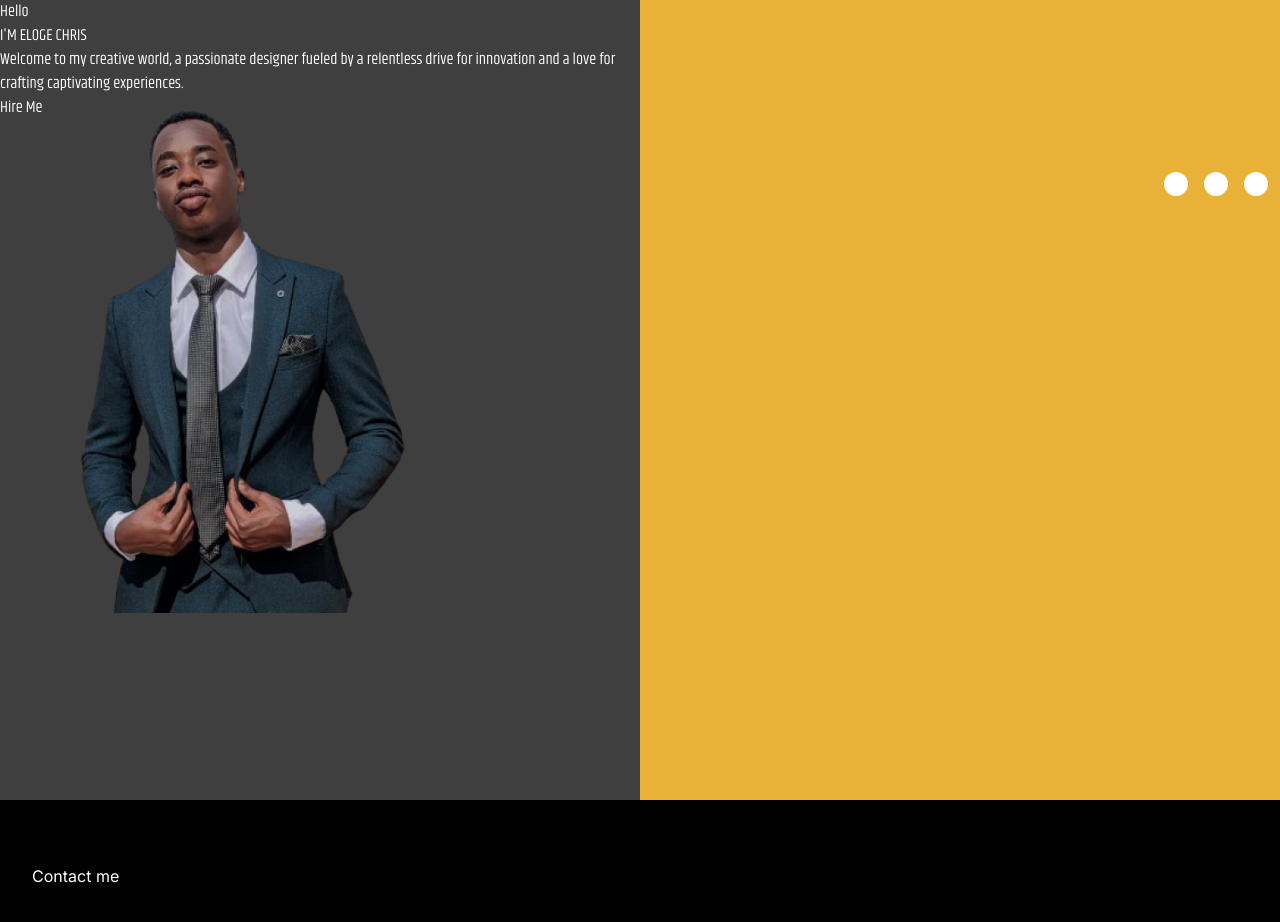
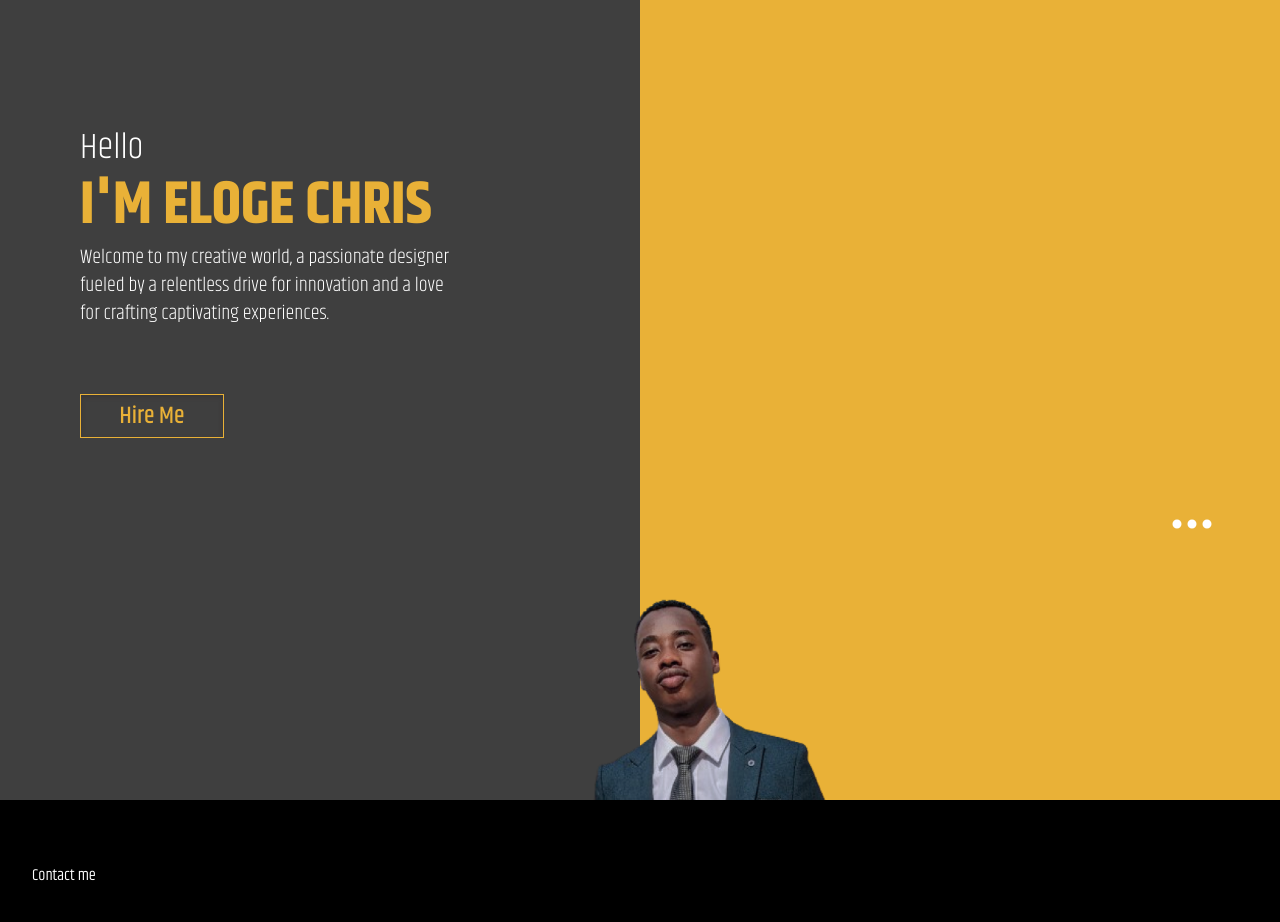
Before and after one commit to 0122345/Eloge_repo, a Next.js app in the folder eloge-portfolio/: page / in a window 1280 px wide. Shown: the top 922 px of the page. Built offline with nearby package versions, Linux system fonts and the light colour scheme.

Commit message:
half homepage

```diff
--- a/eloge-portfolio/app/components/Footer.js
+++ b/eloge-portfolio/app/components/Footer.js
@@ -2,7 +2,7 @@ import React from 'react'
 
 const Footer = () => {
   return (
-    <div className='w-full min-h-screen text-white bg-black px-8 md:px16 py-16'>
+    <div className='w-full min-h-screen text-white bg-black px-8 md:px16 py-16 font-khand'>
         <h1>Contact me</h1>
     </div>
   )
--- a/eloge-portfolio/app/home/page.js
+++ b/eloge-portfolio/app/home/page.js
@@ -1,17 +1,18 @@
 import { BsThreeDots } from "react-icons/bs";
+
 function HomePage() {
   return (
     <main className={khand.className}>
-      <div className="bg-gradient-to-r from-home-gray from-50% to-home-yellow to-50% w-dvw h-dvh">
+      <div className="bg-gradient-to-r from-home-gray from-50% to-home-yellow to-50% w-dvw h-dvh overflow-hidden">
         <div id="left" className="flex flex-col text-white justify-start w-[50%]">
-          <span className="">
-            <p className="">
+          <span className="w-[60%] h-[65%] mx-20 space-y-2 my-32">
+            <p className="text-4xl font-light">
                Hello
             </p>
-            <p className="">
+            <p className="text-home-yellow text-6xl font-bold">
               I'M ELOGE CHRIS
             </p>
-            <p className="">
+            <p className="text-xl font-light">
             Welcome to my creative world,
             a passionate designer fueled
             by a relentless drive for innovation
@@ -21,25 +22,25 @@ function HomePage() {
           </span>
 
           {/* button */}
-          <span className=''>
+          <span className='mx-20 top-[-62px] relative border border-home-yellow border-solid w-36 h-11 shadow-inner  shadow-[#383636] flex items-center justify-center text-2xl font-medium text-home-yellow cursor-pointer hover:bg-home-yellow hover:text-home-gray'>
              Hire Me
           </span>
         </div>
-        <div id='center' className=''>
+        <div id='center' className='relative flex justify-center left-[6rem]'>
           <Image
            src="/assets/images/eloge-removebg-preview 2eloge.png"
            alt='home photo'
-           width={527}
-           height={663}
+           width={472}
+           height={363}
          //   layout="responsive"
            objectFit="cover"
            priority
-           className="flex justify-center top-0 absolute"
+           className="top-0 absolute"
           />
         </div>
          <div id='right' className='flex float-right'>
             <span>
-            <BsThreeDots  className="text-white text-9xl right-20 "/>
+            <BsThreeDots  className="text-white text-5xl mr-16"/>
 
             </span>
 
```
